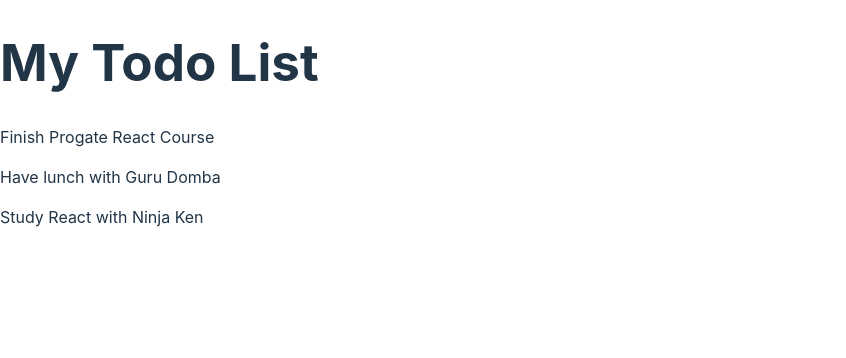
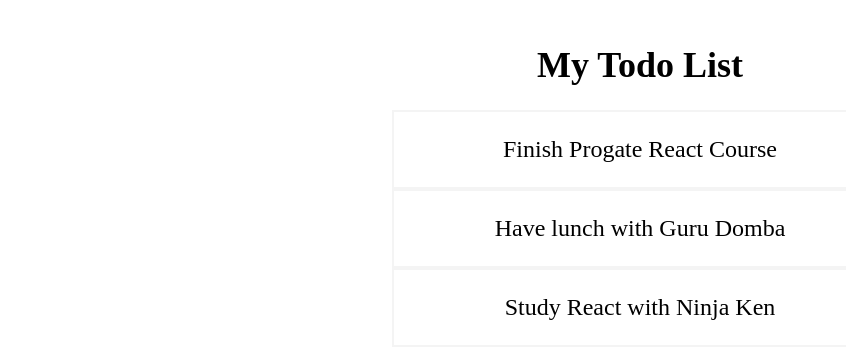
Before and after one commit to Bagus1909/react-todo-app, a React (Vite) app: page / in a window 1280 px wide. Shown: the top 358 px of the page, without its empty margins (0-846 px from the left). Built offline with nearby package versions, Linux system fonts and the light colour scheme.

Commit message:
Add CSS to components

```diff
--- a/src/App.jsx
+++ b/src/App.jsx
@@ -23,11 +23,21 @@
   console.log(todos)
 
   return (
-    <div>
-      <h1>My Todo List</h1>
+    <div style={styles.container}>
+      <h1 style={styles.title}>My Todo List</h1>
       <Todos todos={todos} />
     </div>
   )
 }
 
+const styles = {
+  container: {
+    textAlign: "center",
+    padding: "12px",
+  },
+  title: {
+    fontSize: "36px",
+  },
+}
+
 export default App
--- a/src/components/TodoItem.jsx
+++ b/src/components/TodoItem.jsx
@@ -1,7 +1,18 @@
 import React from "react"
 
 const TodoItem = ({ todo }) => {
-  return <p>{todo.title}</p>
+  return (
+    <div style={styles.todoItem}>
+      <p>{todo.title}</p>
+    </div>
+  )
+}
+
+const styles = {
+  todoItem: {
+    border: "2px solid #f4f4f4",
+    fontSize: "24px",
+  },
 }
 
 export default TodoItem
--- a/src/components/Todos.jsx
+++ b/src/components/Todos.jsx
@@ -3,7 +3,7 @@
 
 const Todos = ({ todos }) => {
   return (
-    <div>
+    <div style={styles.container}>
       {todos.map(todo => {
         return <TodoItem key={todo.id} todo={todo} />
       })}
@@ -11,4 +11,11 @@
   )
 }
 
+const styles = {
+  container: {
+    width: "40%",
+    margin: "0 auto",
+  },
+}
+
 export default Todos
--- a/src/index.css
+++ b/src/index.css
@@ -1,4 +1,4 @@
-:root {
+/* :root {
   font-family: Inter, system-ui, Avenir, Helvetica, Arial, sans-serif;
   line-height: 1.5;
   font-weight: 400;
@@ -63,4 +63,4 @@
   button {
     background-color: #f9f9f9;
   }
-}
+} */
```
